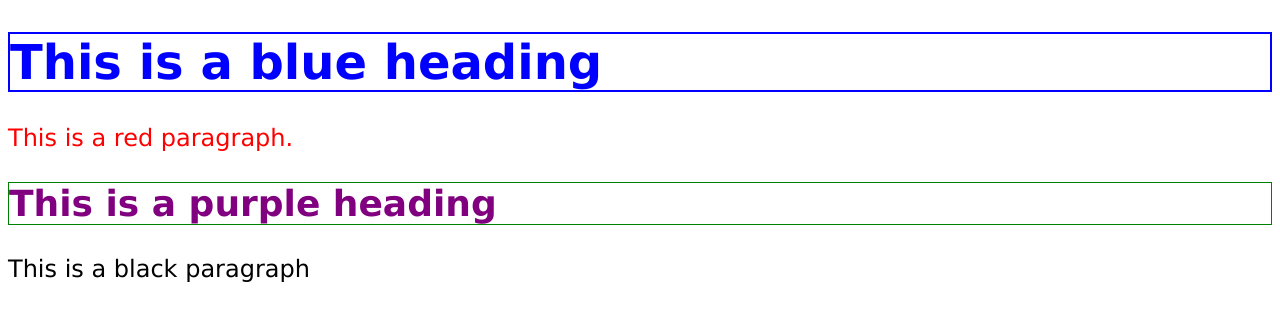
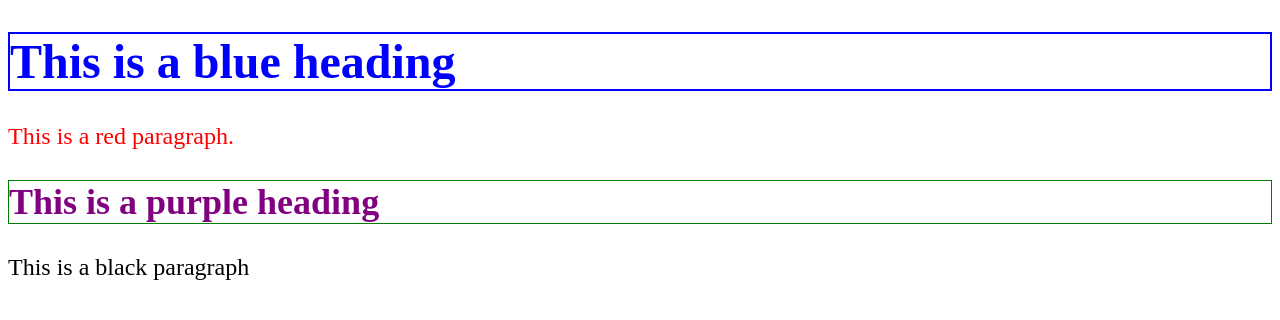
Before and after one commit to AzmoGoose/Test, a plain HTML site: page index.html in a window 1280 px wide. Drawn offline with Linux system fonts and the light colour scheme.

Commit message:
Update style.css

```diff
--- a/style.css
+++ b/style.css
@@ -1,5 +1,5 @@
 body {
-  font-family: verdana;
+  font-family: ariel;
   font-size: 150%;
 }
 h1 {
```
